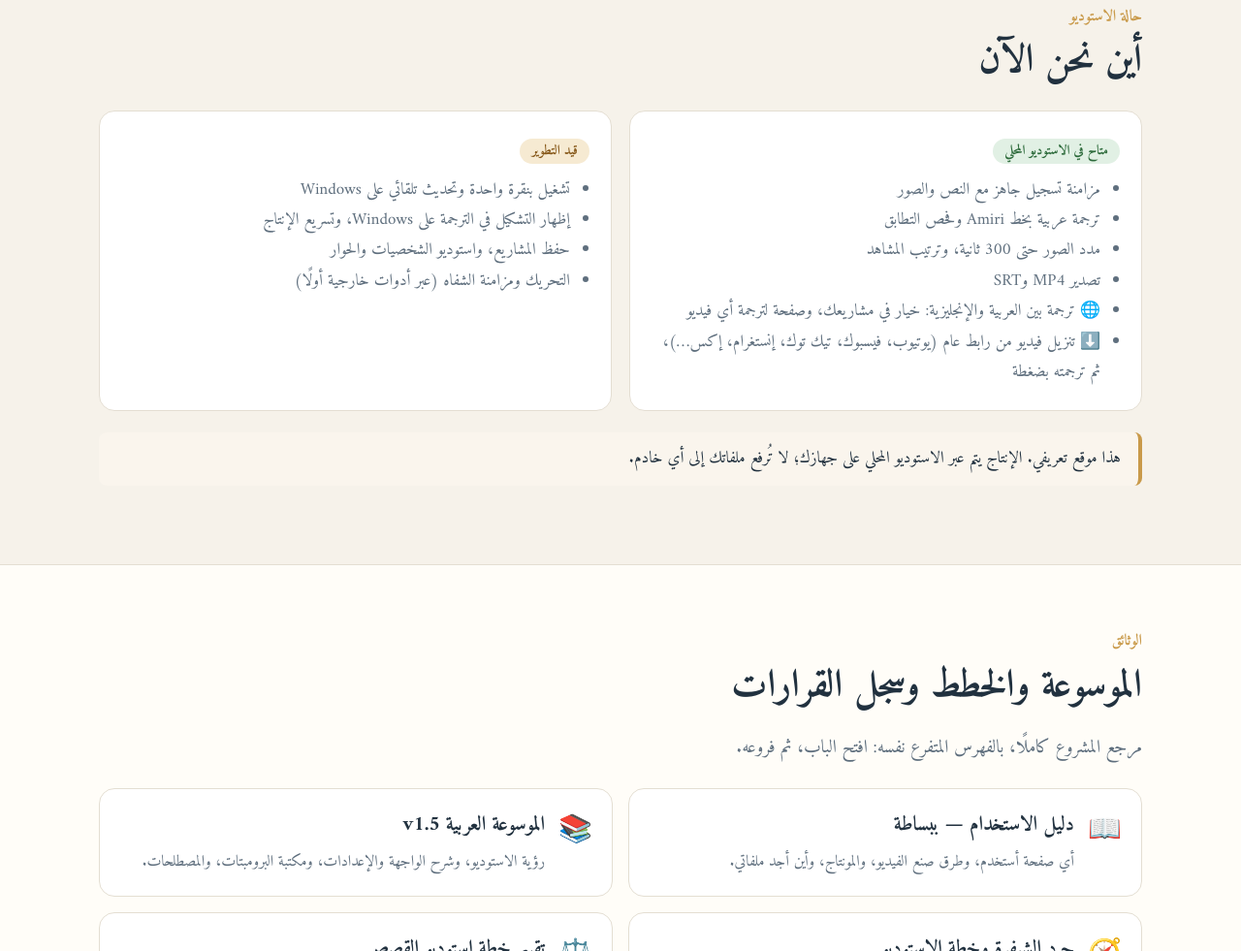
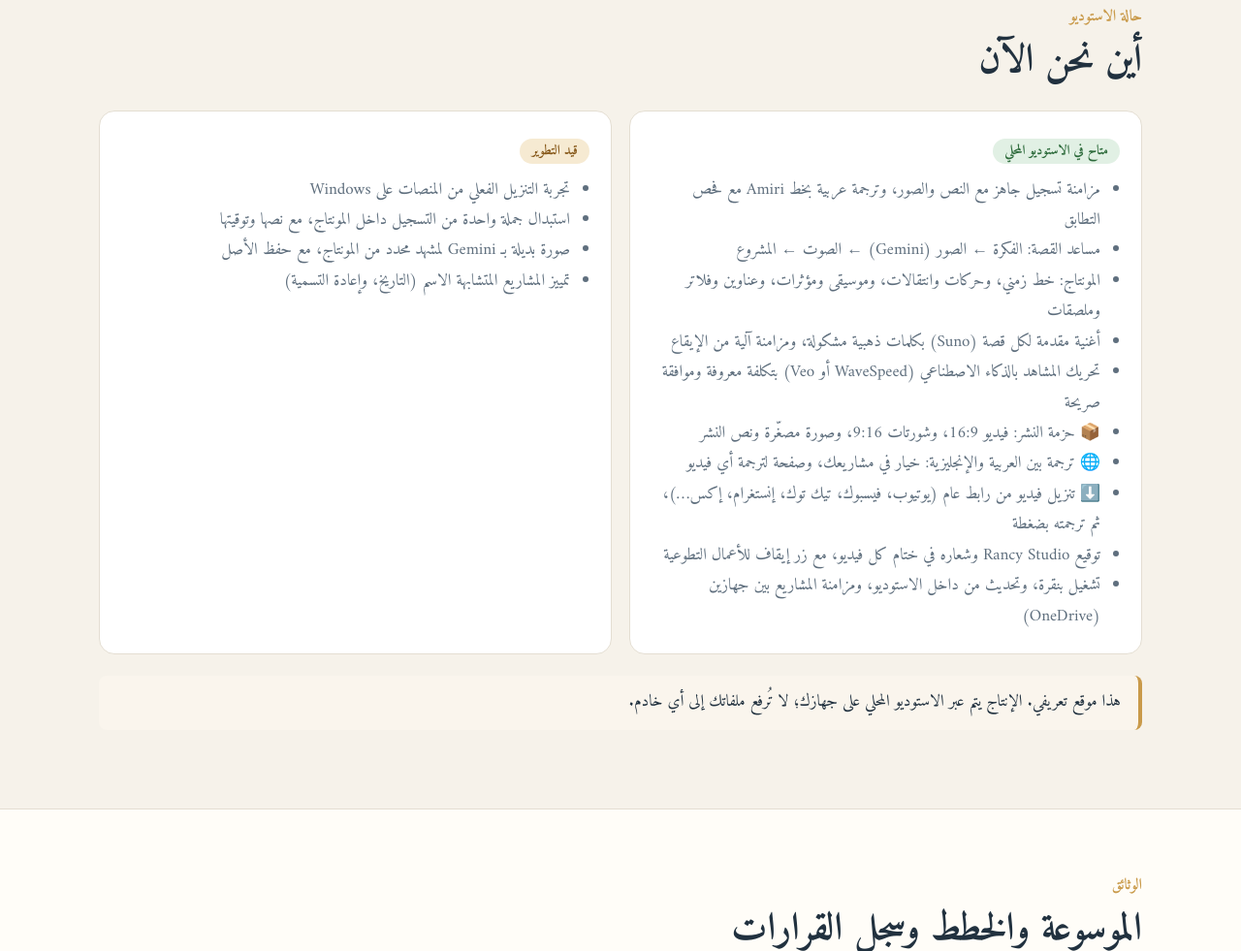
Before and after one commit to gido70/When-the-Picture-Speaks-Site, a plain HTML site: page index.html in a window 1280 px wide. Shown: the part 1724-2705 px from the top of the page at 97% size. Drawn offline with Linux system fonts and the light colour scheme.

Commit message:
Site: status lists match 1.27.0
Co-Authored-By: Claude Opus 5.5 <noreply@anthropic.com>
Claude-Session: https://claude.ai/code/session_01W13KVT93NZgBRr8g7XDKfF

```diff
--- a/index.html
+++ b/index.html
@@ -135,19 +135,23 @@ footer a{color:var(--gold2)}
       <div class="status">
         <div class="card"><span class="pill ok">متاح في الاستوديو المحلي</span>
           <ul>
-            <li>مزامنة تسجيل جاهز مع النص والصور</li>
-            <li>ترجمة عربية بخط Amiri وفحص التطابق</li>
-            <li>مدد الصور حتى 300 ثانية، وترتيب المشاهد</li>
-            <li>تصدير MP4 وSRT</li>
+            <li>مزامنة تسجيل جاهز مع النص والصور، وترجمة عربية بخط Amiri مع فحص التطابق</li>
+            <li>مساعد القصة: الفكرة ← الصور (Gemini) ← الصوت ← المشروع</li>
+            <li>المونتاج: خط زمني، وحركات وانتقالات، وموسيقى ومؤثرات، وعناوين وفلاتر وملصقات</li>
+            <li>أغنية مقدمة لكل قصة (Suno) بكلمات ذهبية مشكولة، ومزامنة آلية من الإيقاع</li>
+            <li>تحريك المشاهد بالذكاء الاصطناعي (WaveSpeed أو Veo) بتكلفة معروفة وموافقة صريحة</li>
+            <li>📦 حزمة النشر: فيديو 16:9، وشورتات 9:16، وصورة مصغّرة ونص النشر</li>
             <li>🌐 ترجمة بين العربية والإنجليزية: خيار في مشاريعك، وصفحة لترجمة أي فيديو</li>
             <li>⬇️ تنزيل فيديو من رابط عام (يوتيوب، فيسبوك، تيك توك، إنستغرام، إكس…)، ثم ترجمته بضغطة</li>
+            <li>توقيع Rancy Studio وشعاره في ختام كل فيديو، مع زر إيقاف للأعمال التطوعية</li>
+            <li>تشغيل بنقرة، وتحديث من داخل الاستوديو، ومزامنة المشاريع بين جهازين (OneDrive)</li>
           </ul></div>
         <div class="card"><span class="pill next">قيد التطوير</span>
           <ul>
-            <li>تشغيل بنقرة واحدة وتحديث تلقائي على Windows</li>
-            <li>إظهار التشكيل في الترجمة على Windows، وتسريع الإنتاج</li>
-            <li>حفظ المشاريع، واستوديو الشخصيات والحوار</li>
-            <li>التحريك ومزامنة الشفاه (عبر أدوات خارجية أولًا)</li>
+            <li>تجربة التنزيل الفعلي من المنصات على Windows</li>
+            <li>استبدال جملة واحدة من التسجيل داخل المونتاج، مع نصها وتوقيتها</li>
+            <li>صورة بديلة بـ Gemini لمشهد محدد من المونتاج، مع حفظ الأصل</li>
+            <li>تمييز المشاريع المتشابهة الاسم (التاريخ، وإعادة التسمية)</li>
           </ul></div>
       </div>
       <p class="note">هذا موقع تعريفي. الإنتاج يتم عبر الاستوديو المحلي على جهازك؛ لا تُرفع ملفاتك إلى أي خادم.</p>
```
